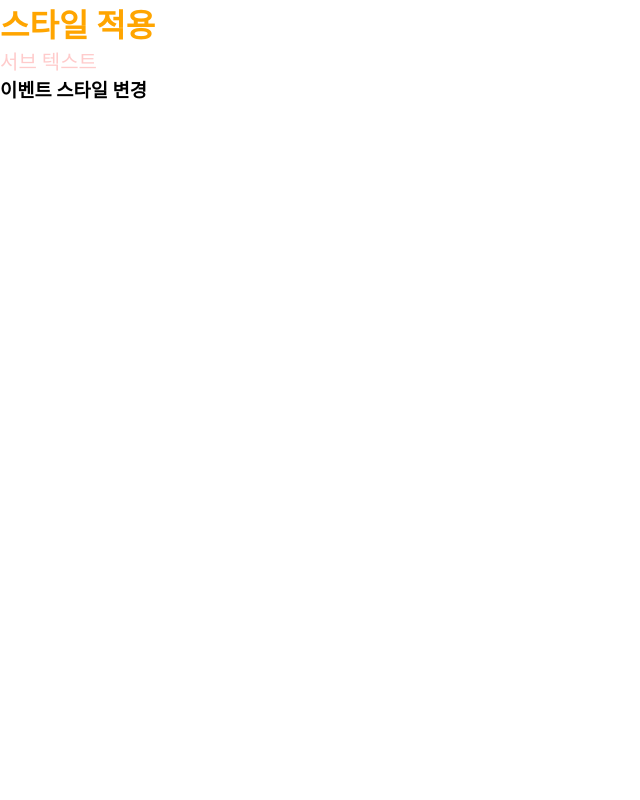
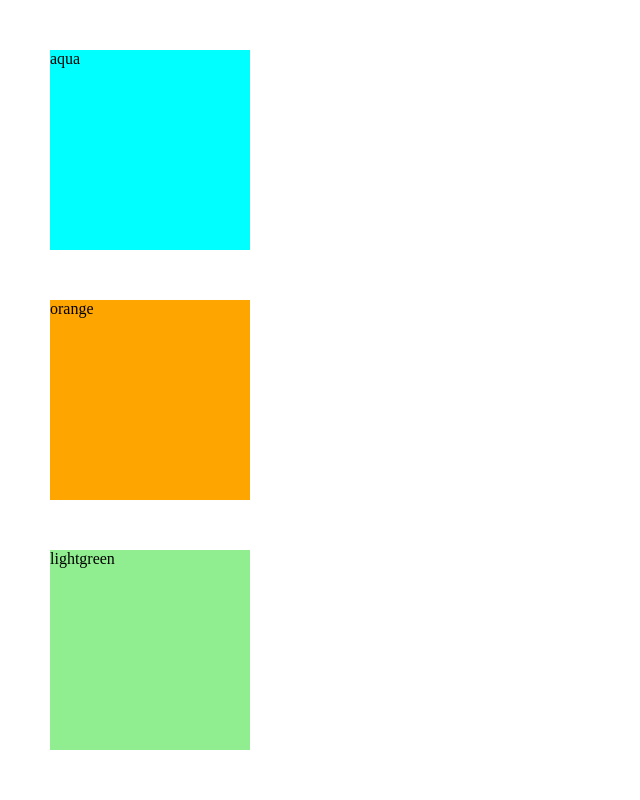
Before and after one commit to Yunjeong1/template, a React (Create React App) app: page / in a window 1280 px wide. Shown: the top 800 px of the page, without its empty margins (0-640 px from the left). Built offline with nearby package versions, Linux system fonts and the light colour scheme.

Commit message:
map으로 가상돔 반복출력

```diff
--- a/package.json
+++ b/package.json
@@ -9,7 +9,7 @@
     "react": "^18.0.0",
     "react-dom": "^18.0.0",
     "react-scripts": "5.0.0",
-    "sass": "^1.49.11",
+    "sass": "^1.50.0",
     "web-vitals": "^2.1.4"
   },
   "scripts": {
--- a/src/App.js
+++ b/src/App.js
@@ -1,47 +1,35 @@
 import './scss/style.scss';
 
 function App() {
-	const fontStyle = {
-		fontSize: 20,
-		color: 'red',
-		fontWeight: 'normal',
-		opacity: 0.2,
-	};
-
-	/*
-	//window객체에는 addEventListener 연결가능한 이유가
-	//가상돔과는 상관없이 항상있는 요소이기 때문에
-	window.addEventListener('click',e=>{
-		console.log(e.currentTarget);
-	})
-	*/
+	const colors = ['aqua', 'orange', 'lightgreen', 'hotpink'];
 
 	return (
 		<>
-			{/* 가상돔에 직접 객체리터럴 형식으로 스타일 적용 가능 */}
-			<h1 style={{ color: 'orange' }}>스타일 적용</h1>
-
-			{/* 미리 스타일 객체를 변수에 할당하고, 가상DOM에 지정 가능 */}
-			<h2 style={fontStyle}>서브 텍스트</h2>
-
-			{/* 클릭했을때 색상 빨간색으로 변경되도록 */}
-			<h3
-				onClick={(e) => {
-					e.target.style.color = 'red';
-				}}>
-				이벤트 스타일 변경
-			</h3>
-
-			<p></p>
+			{/* map으로 특정 배열값을 반복돌면서 JSX 가상돔 생성가능 */}
+			{colors.map((color, idx) => {
+				const style = { backgroundColor: color };
+				return (
+					//가상돔을 반복돌며 출력할때는 무조건 key값에 고유값 적용
+					<article key={idx} style={style}>
+						{color}
+					</article>
+				);
+			})}
 		</>
 	);
 }
+/*
+function App() {
+	const colors = ['aqua', 'orange', 'lightgreen', 'hotpink'];
+	return (
+		<>
+			<article style={{ backgroundColor: colors[0] }}>aqua</article>
+			<article style={{ backgroundColor: colors[1] }}>orange</article>
+			<article style={{ backgroundColor: colors[2] }}>lightgreen</article>
+			<article style={{ backgroundColor: colors[3] }}>hotpink</article>
+		</>
+	);
+}
+*/
 
 export default App;
-
-/*
-e.target
-- 이벤트문 안에서 바인딩되어있는 요소를 참조
-e.currentTarget
-- 실제 이벤트가 발생한 대상이 참조
-*/
--- a/src/scss/style.scss
+++ b/src/scss/style.scss
@@ -1,8 +1,8 @@
 @import 'reset';
 
-h1 {
-	color: aqua;
+article {
+	width: 200px;
+	height: 200px;
+	background: gray;
+	margin: 50px;
 }
-h2 {
-	color: hotpink;
-}
```
Also changed, not shown: src/Article.js (added), 1 other file (tests, documents, lock files or other folders).
